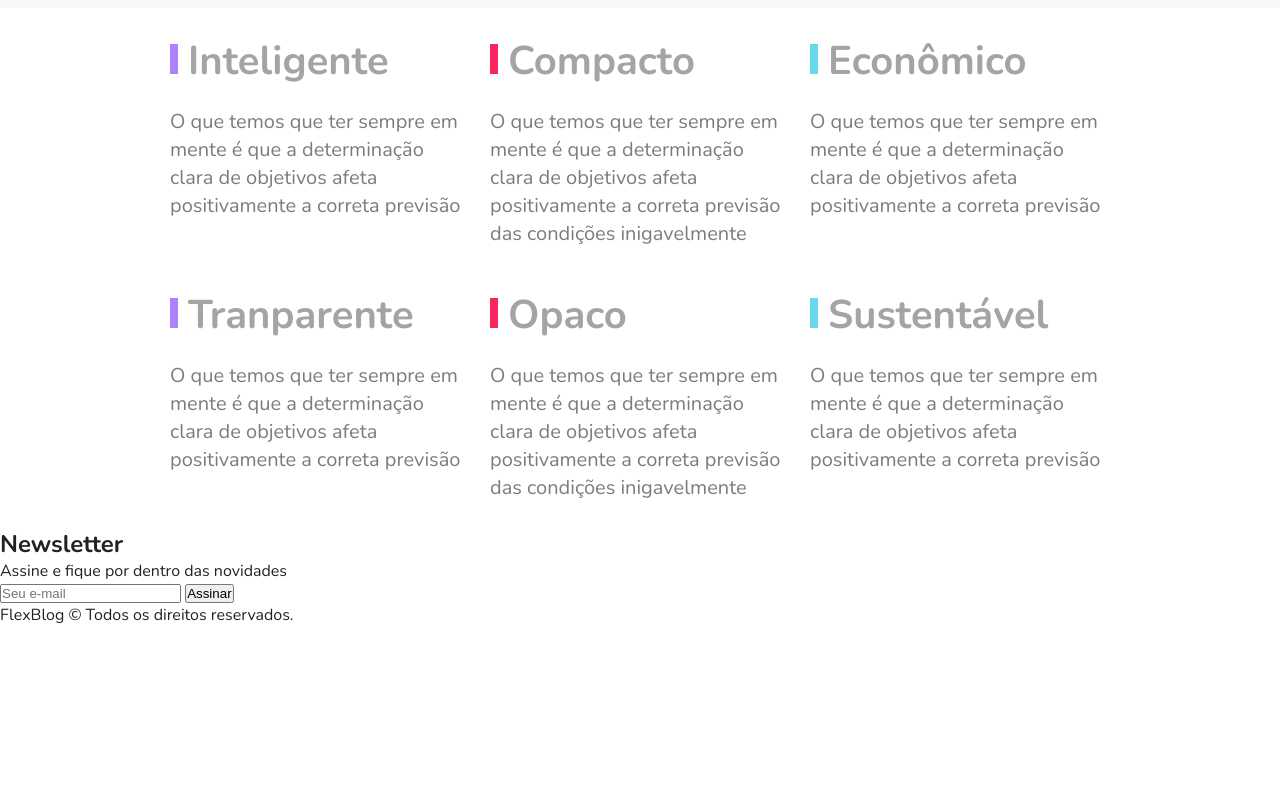
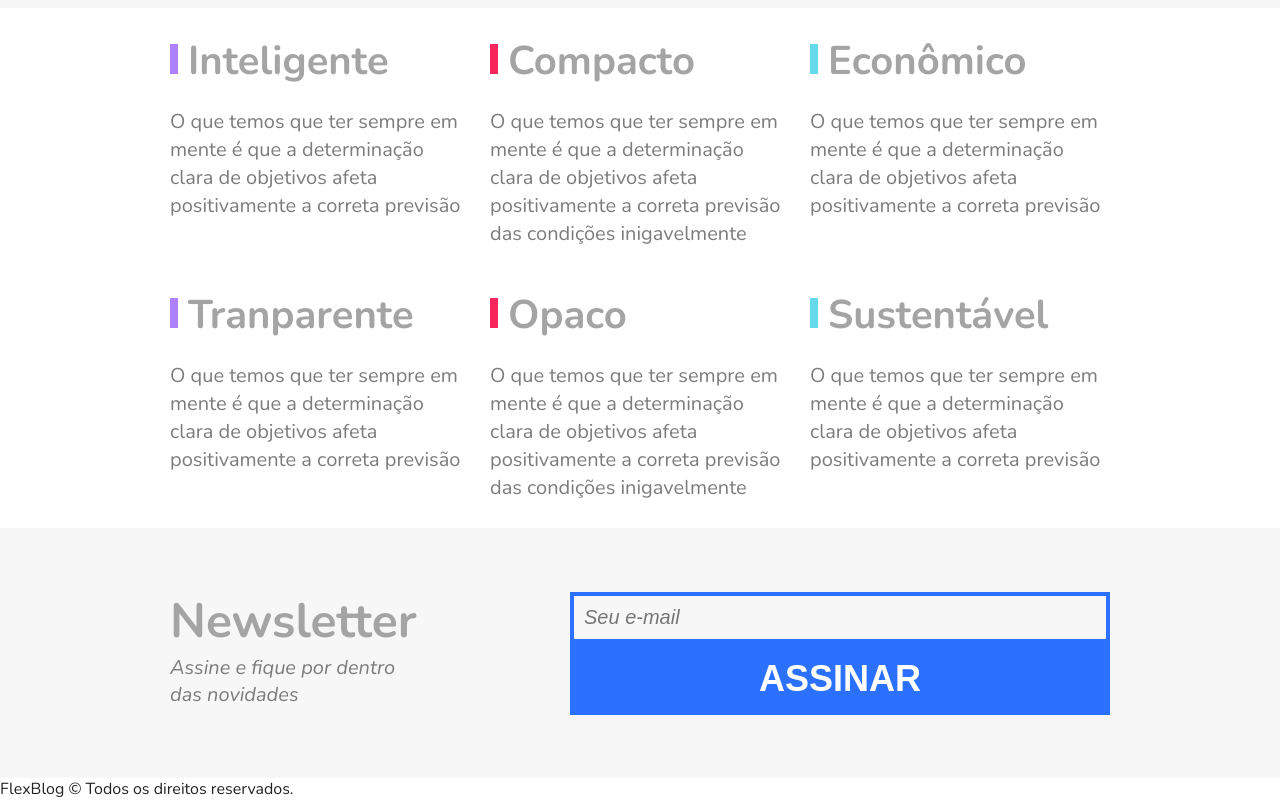
Before and after one commit to luccasmesquita/posicionamentos-CSS, a plain HTML site: page Flexblog/index.html in a window 1280 px wide. Shown: the part 2580-3380 px from the top of the page. Before the commit the page ends 3206 px from the top, so only its background shows below. Drawn offline with nearby package versions, Linux system fonts and the light colour scheme.

Commit message:
commit - css section newsletter

```diff
--- a/Flexblog/css/style.css
+++ b/Flexblog/css/style.css
@@ -264,5 +264,54 @@ img {
 }
 
 /* Newsletter */
+.newsletter {
+    background: #f7f7f7;
+    padding: 60px calc((100% - 960px) / 2);
+    display: flex;
+    flex-wrap: wrap;
+}
+.newsletter-info {
+    flex: 1 1 240px;
+    margin: 0 10px;
+}
+.newsletter-info h1 {
+    font-size: 3em;
+    color: #a4a4a4;
+}
+.newsletter-info p {
+    font-size: 1.25em;
+    font-style: italic;
+    max-width: 230px;
+    color: #7c7c7c;
+    margin-bottom: 10px;
+}
+.newsletter-form {
+    flex: 2 1 260px;
+    margin: 0 10px;
+    align-self: center;
+    display: flex;
+    flex-wrap: wrap;
+}
+.newsletter-form input {
+    flex: 3 1 260px;
+    font-size: 1.25em;
+    color: #7c7c7c;
+    font-style: italic;
+    border: 4px solid #2c70ff;
+    background: transparent;
+    padding: 10px;
+    border-radius: 0px;
+}
+.newsletter-form button {
+    flex: 1 1 260px;
+    font-size: 2.25em;
+    font-weight: bold;
+    text-transform: uppercase;
+    background: #2c70ff;
+    color: white;
+    cursor: pointer;
+    border: 0;
+    padding: 15px 10px;
+}
 
 /* Footer */
```
